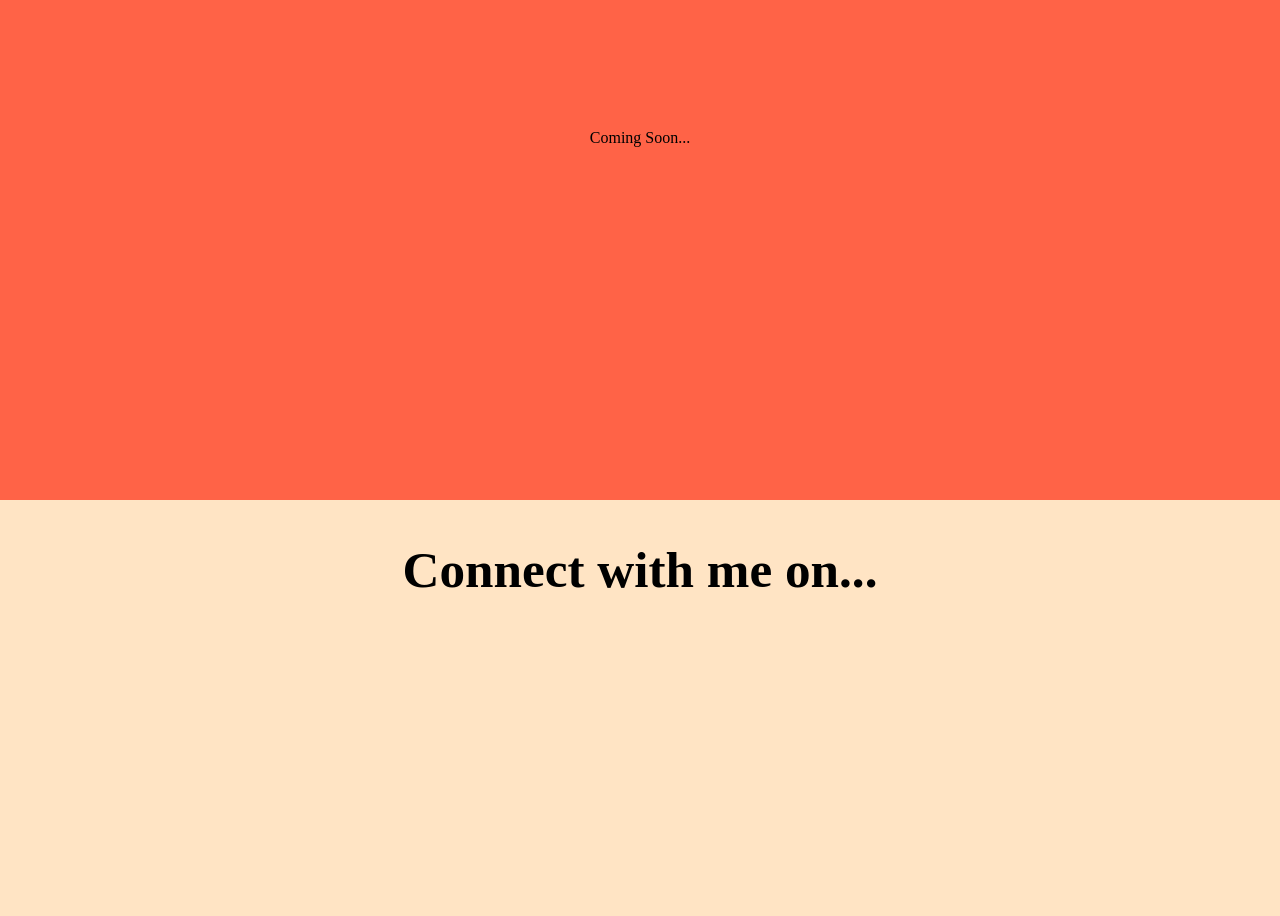
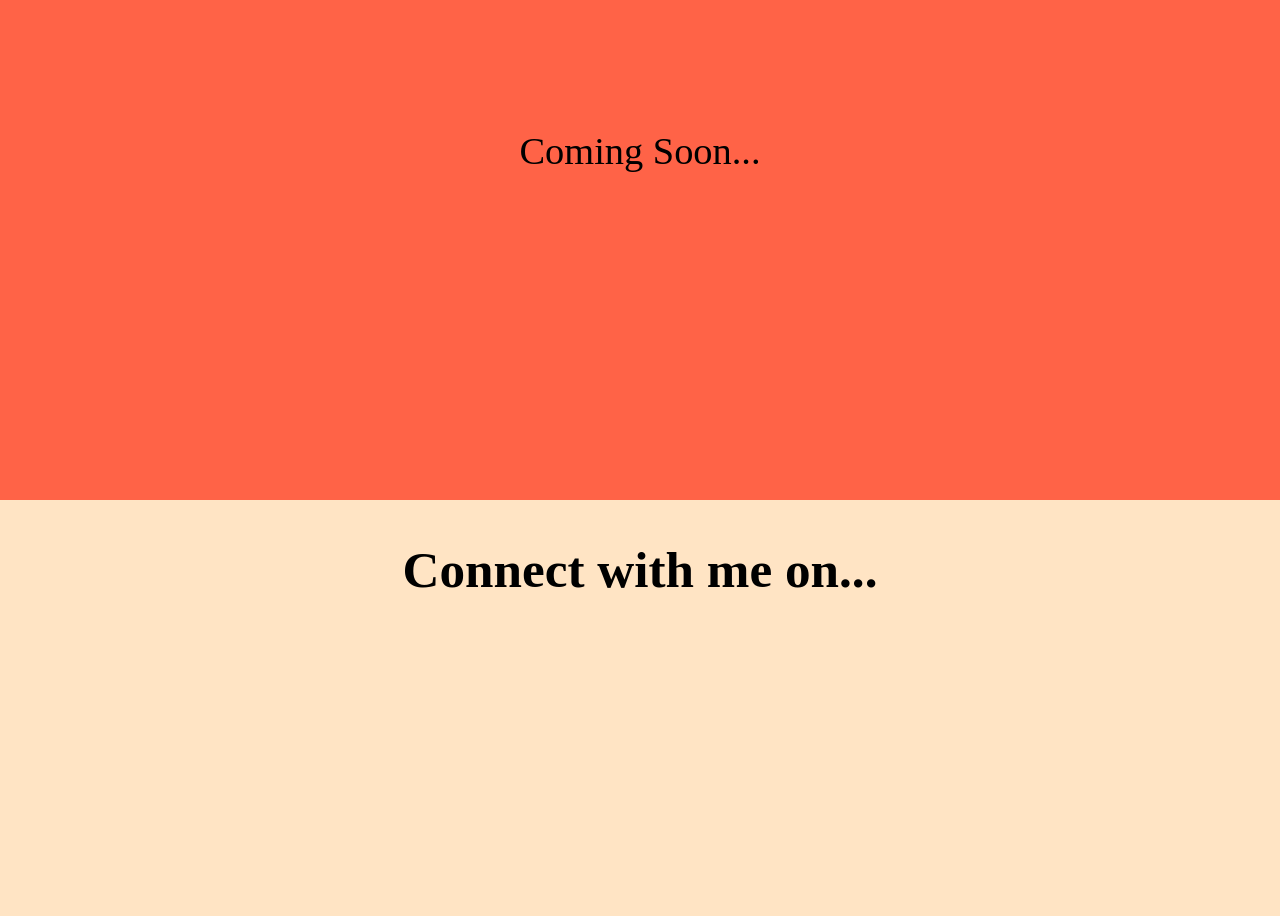
Before and after one commit to sankudhole/sankudhole.github.io, a plain HTML site: page index.html in a window 1280 px wide. Shown: the part 1900-2816 px from the top of the page. Drawn offline with Linux system fonts and the light colour scheme.

Commit message:
Changed font size of p in projects

```diff
--- a/index.css
+++ b/index.css
@@ -57,6 +57,7 @@ h3 {
 .projects > p {
   top: 40%;
   position: relative;
+  font-size: 3vw;
 }
 /* Contact Section */
 .contact {
```
